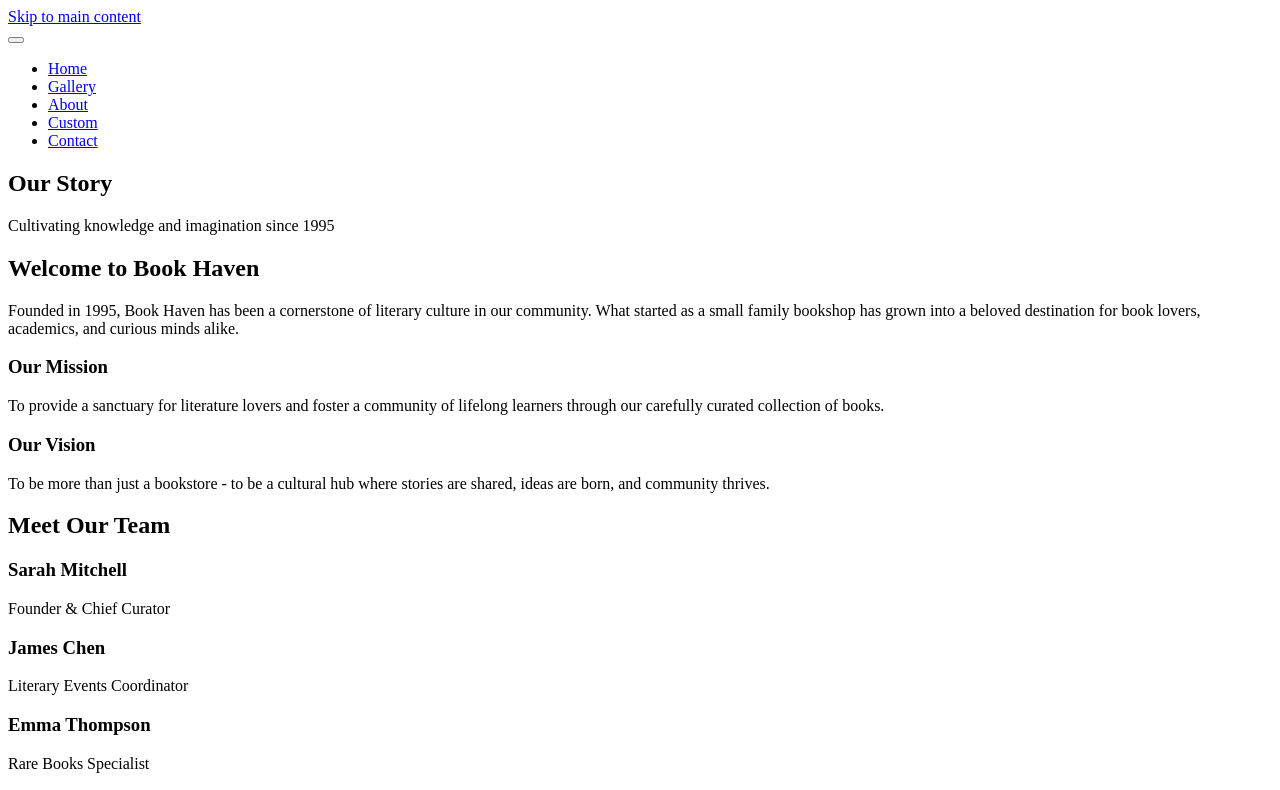
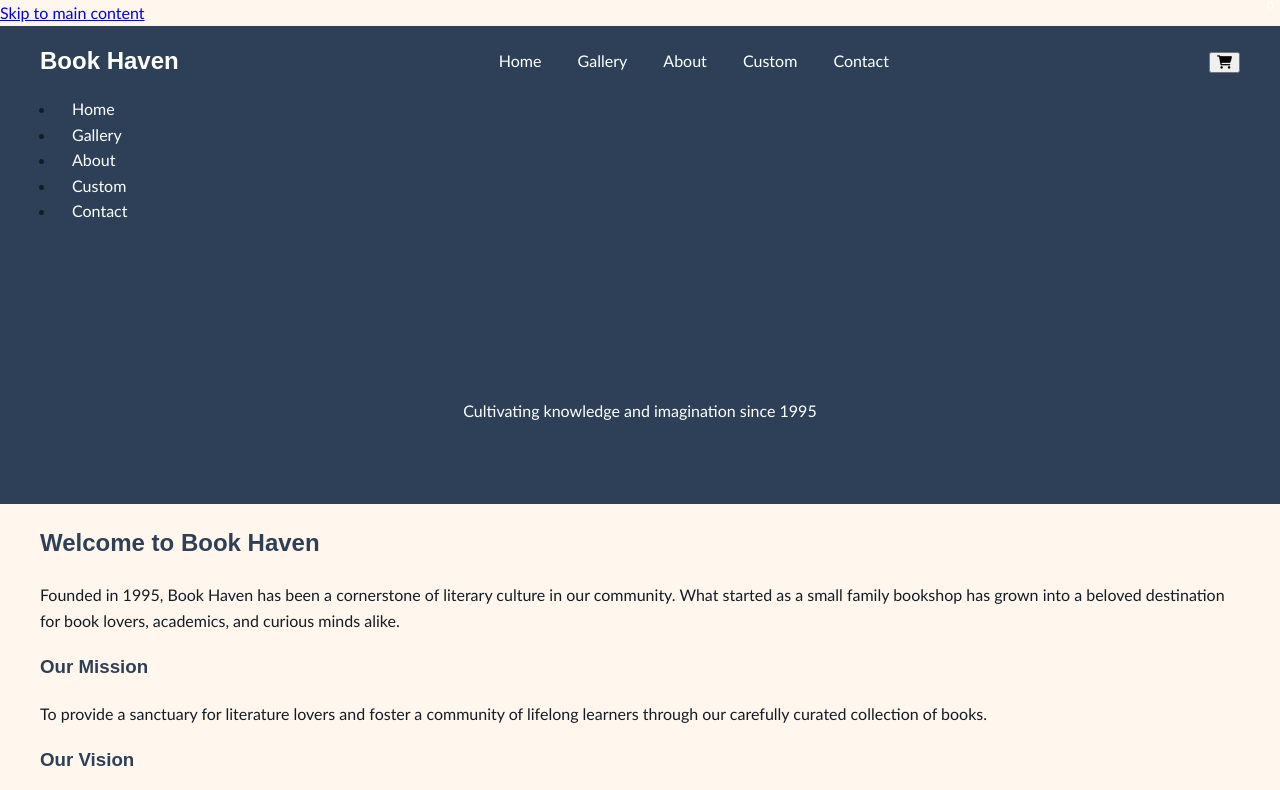
Before and after one commit to RemikoMather/book-haven-site, a website: page about.html in a window 1280 px wide. Shown: the top 790 px of the page. Drawn offline with Linux system fonts and the light colour scheme.

Commit message:
Fix navigation and styling across all pages to ensure consistency

```diff
--- a/about.html
+++ b/about.html
@@ -6,18 +6,31 @@
     <meta name="description" content="Learn about Book Haven's history, mission, and dedicated team. Serving book lovers since 1995.">
     <meta name="keywords" content="bookstore, about us, book haven history, local bookshop">
     <title>About Us - Book Haven</title>
-    <link rel="stylesheet" href="css/style.css">
+    <link rel="stylesheet" href="css/design.css">
+    <link rel="stylesheet" href="css/cart.css">
+    <link rel="stylesheet" href="https://cdnjs.cloudflare.com/ajax/libs/font-awesome/6.0.0/css/all.min.css">
     <link href="https://fonts.googleapis.com/css2?family=Lora:wght@400;600&family=Open+Sans:wght@400;600&display=swap" rel="stylesheet">
 </head>
 <body>
     <a href="#main" class="skip-link">Skip to main content</a>
 
-    <nav class="navbar" role="navigation" aria-label="Main navigation">
-        <div class="container">
-            <button class="mobile-menu-btn"
-                    aria-label="Toggle menu"
-                    aria-expanded="false"
-                    aria-controls="main-menu">
+    <nav class="nav-container">
+        <div class="nav-content">
+            <a href="index.html" class="logo">Book Haven</a>
+            <div class="nav-links">
+                <a href="index.html">Home</a>
+                <a href="gallery.html">Gallery</a>
+                <a href="about.html" aria-current="page">About</a>
+                <a href="custom.html">Custom</a>
+                <a href="contact.html">Contact</a>
+            </div>
+            <div class="nav-cart">
+                <button class="cart-toggle" aria-label="Open cart">
+                    <i class="fas fa-shopping-cart"></i>
+                    <span class="cart-count">0</span>
+                </button>
+            </div>
+        </div>
                 <span></span>
                 <span></span>
                 <span></span>
```
Also changed, not shown: contact.html (+3 -3 lines), custom.html (+20 -7 lines), gallery.html (+4 -4 lines).
